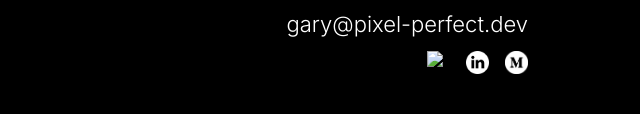
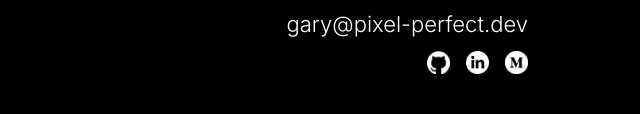
Before and after one commit to PixelPerfectDev/web, a website built with Parcel: page app/index.html in a window 1280 px wide. Shown: the part 6255-6369 px from the top of the page, 640-1280 px from the left. Built offline with nearby package versions, Linux system fonts and the light colour scheme; files whose address does not match are found by name.

Commit message:
Fix icon

```diff
--- a/app/index.html
+++ b/app/index.html
@@ -622,7 +622,7 @@
                   >
                     <img
                       alt="github profile"
-                      src="afc1bae6-5d81-4b60-8f65-447cadbe33aa"
+                      src="public/github-mark-white-200h.png"
                       class="footer-image"
                     />
                   </a>
```
Also changed, not shown: app/components/footer.html (+1 -1 lines), app/proto-client.html (+1 -1 lines).
